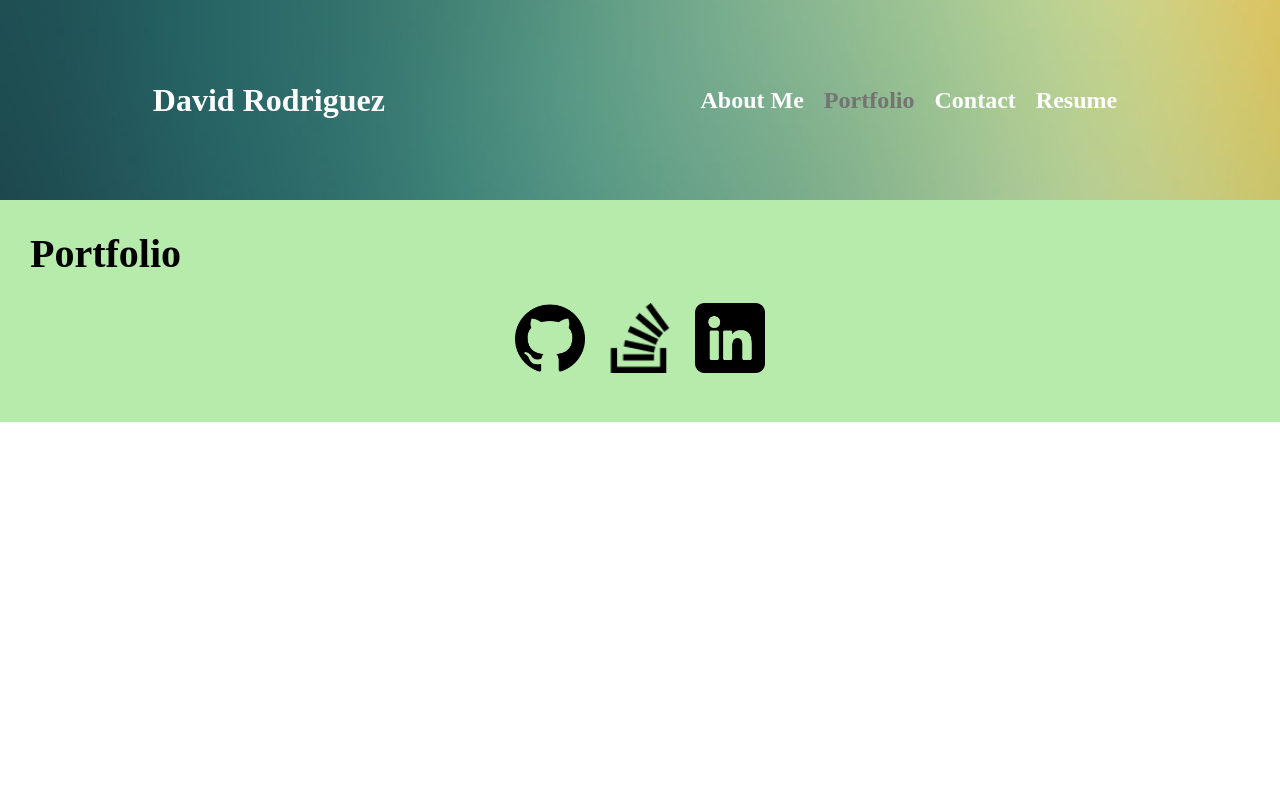
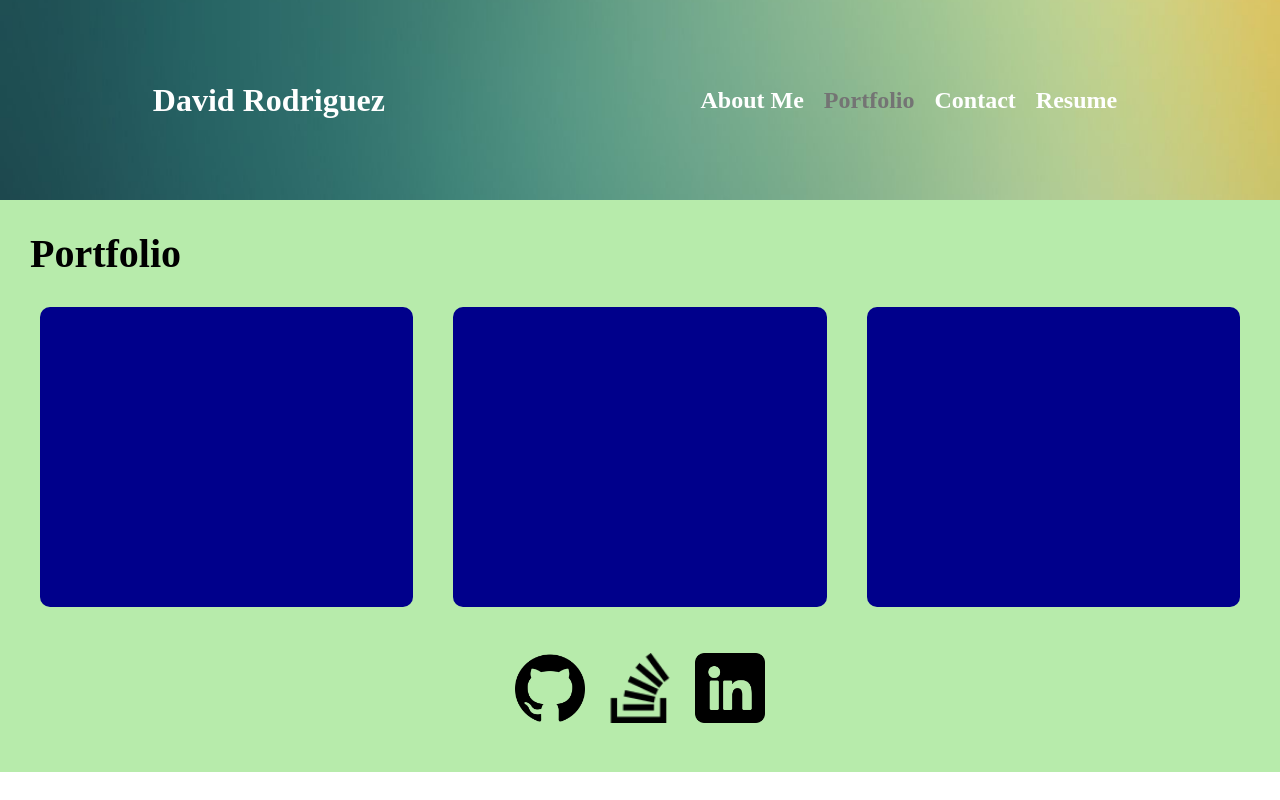
Before and after one commit to DavidRodriguez119/react-portfolio, a React (Vite) app: page / in a window 1280 px wide. Both pictures are taken after a click on the element "Portfolio". Built offline with nearby package versions, Linux system fonts and the light colour scheme; a web font is replaced by a local one.

Commit message:
added project div with styling

```diff
--- a/src/Pages/Portfolio.jsx
+++ b/src/Pages/Portfolio.jsx
@@ -1,7 +1,14 @@
+import Project from "../Project"
+
 export default function Portfolio() {
     return (
-      <div>
+      <>
         <h2 className='pageTitle'>Portfolio</h2>
-      </div>
+        <div style={{display:'Flex', justifyContent: 'center'}}>
+          <Project image="" title="Movie Selector Game" link="https://github.com/DavidRodriguez119/Movie-Selector-Game.git"/>
+          <Project image="" title="Boardgame Cafe" link="https://github.com/r-basu/boardgame-cafe.git"/>
+          <Project image="" title="Note Taker" link="https://github.com/DavidRodriguez119/Note-taker-app.git"/>
+        </div>
+      </>
     );
 }
--- a/src/Project/index.jsx
+++ b/src/Project/index.jsx
@@ -1,8 +1,13 @@
 import React from "react";
 import "./style.css";
 
-export default function Project() {
+export default function Project(props) {
     return(
-        <p></p>
+        <>
+        <div className="project" style={{
+        }}>
+
+        </div>
+        </>
     )
 }
--- a/src/Project/style.css
+++ b/src/Project/style.css
@@ -0,0 +1,7 @@
+.project{
+    height: 300px;
+    width: 500px;
+    background-color: darkblue;
+    margin: 20px;
+    border-radius: 10px;
+}
```
